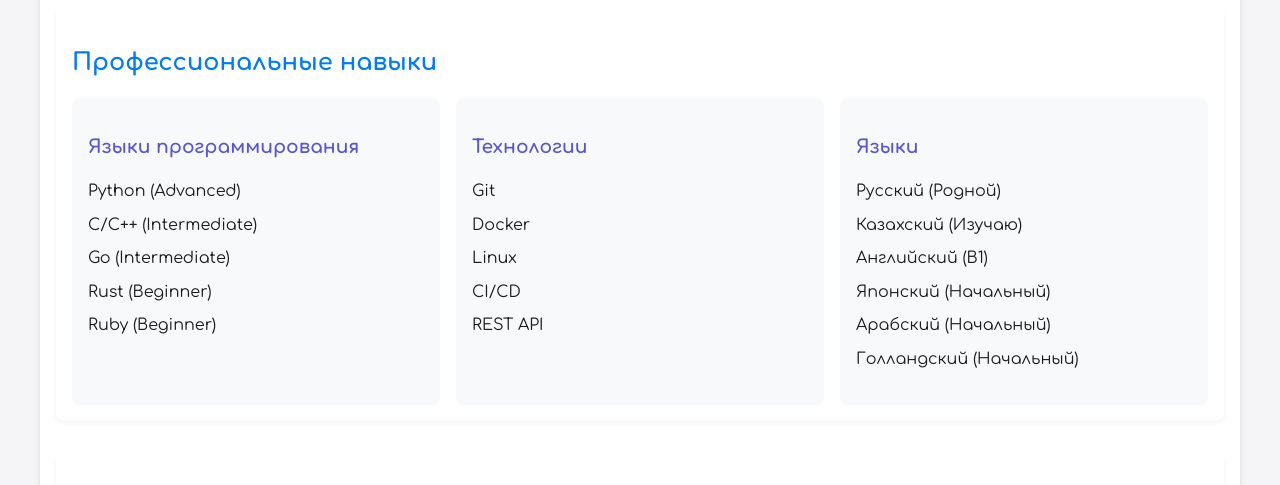
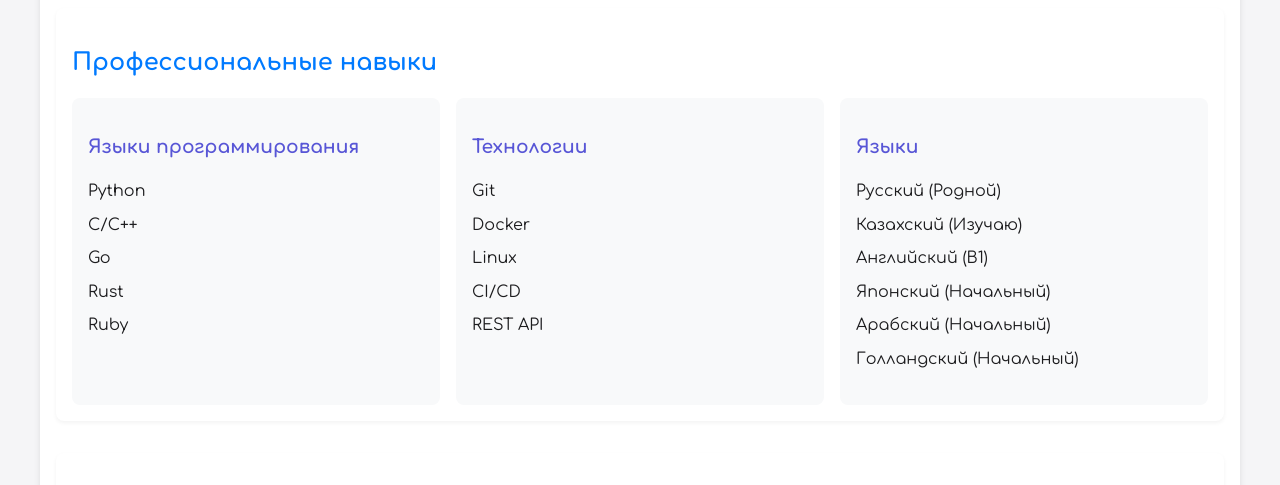
Before and after one commit to AnmiTaliDev/site, a plain HTML site: page resume.html in a window 1280 px wide. Shown: the part 274-759 px from the top of the page. Drawn offline with Linux system fonts and the light colour scheme.

Commit message:
Изменил

```diff
--- a/resume.html
+++ b/resume.html
@@ -38,11 +38,11 @@
                     <div class="skill-category">
                         <h3>Языки программирования</h3>
                         <ul>
-                            <li>Python (Advanced)</li>
-                            <li>C/C++ (Intermediate)</li>
-                            <li>Go (Intermediate)</li>
-                            <li>Rust (Beginner)</li>
-                            <li>Ruby (Beginner)</li>
+                            <li>Python</li>
+                            <li>C/C++</li>
+                            <li>Go</li>
+                            <li>Rust</li>
+                            <li>Ruby</li>
                         </ul>
                     </div>
 
```
